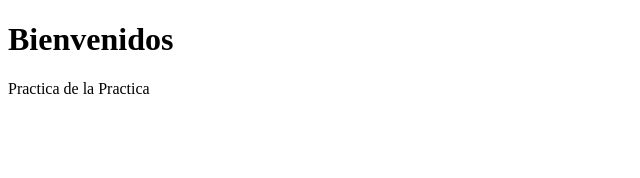
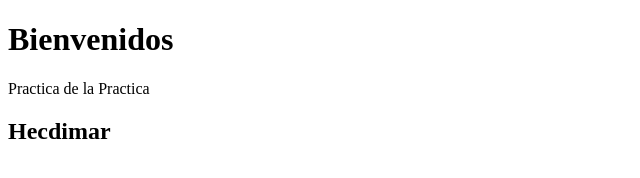
Before and after one commit to hecdimar/-Prueba, a plain HTML site: page index.html in a window 1280 px wide. Shown: the whole page, without its empty margins (0-640 px from the left). Drawn offline with Linux system fonts and the light colour scheme.

Commit message:
se añade h2

```diff
--- a/index.html
+++ b/index.html
@@ -9,5 +9,6 @@
 <body>
     <h1>Bienvenidos</h1>
     <p>Practica de la Practica</p>
+    <h2>Hecdimar</h2>
 </body>
 </html>
```
